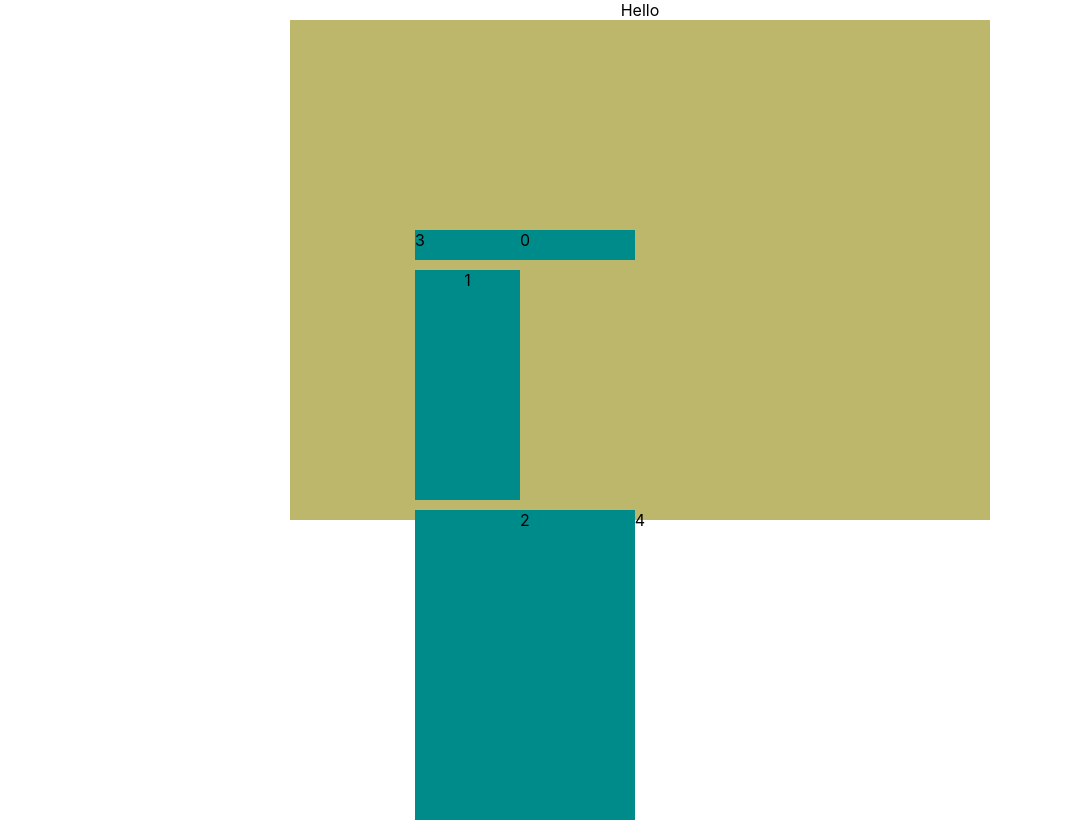
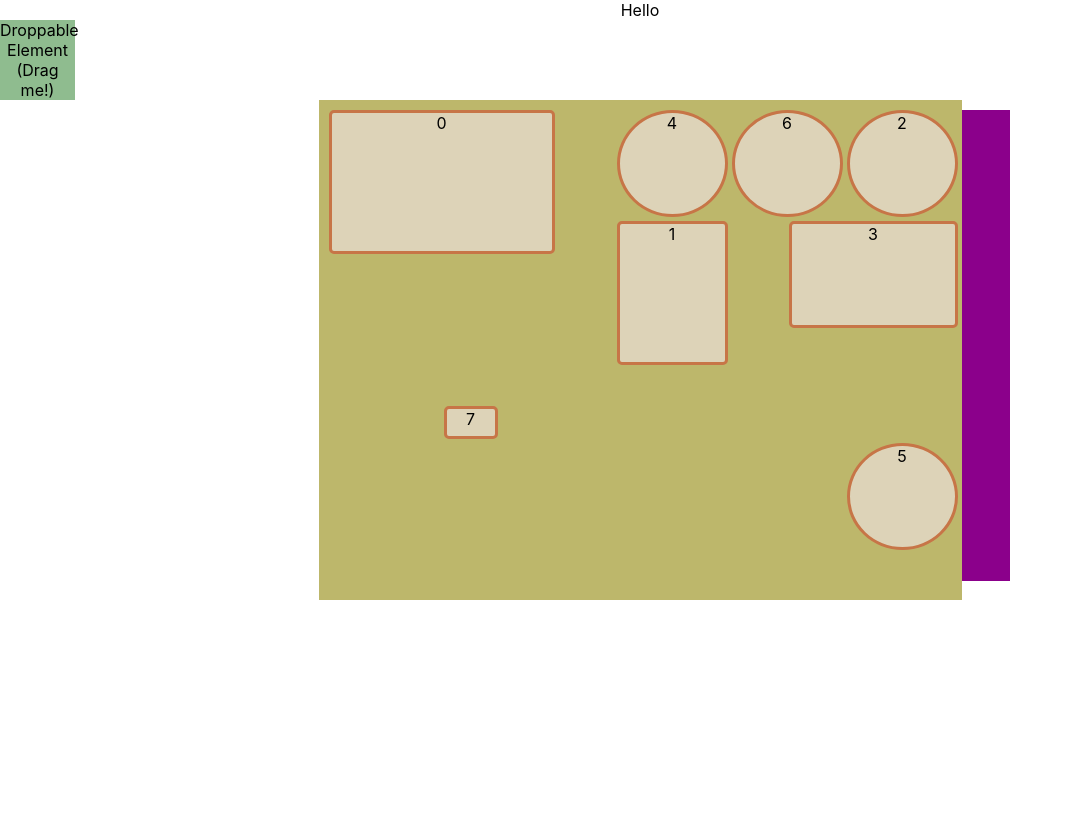
Before and after one commit to nblack0917/react-grid-test, a React (Create React App) app: page / in a window 1280 px wide. Shown: the whole page, without its empty margins (0-1073 px from the left). After the commit the page ends 800 px from the top, so only its background shows below. Built offline with nearby package versions, Linux system fonts and the light colour scheme.

Commit message:
container grid working, droppable element almost there

```diff
--- a/src/GridComp/GridComp.css
+++ b/src/GridComp/GridComp.css
@@ -1,5 +1,8 @@
 .gridBox {
-  background: darkcyan;
+  background: #ddd3b8;
+  border: 3px solid #c77547;
+  border-radius: 5px;
+  /* margin-bottom: 10px; */
 }
 
 .layout {
@@ -10,7 +13,24 @@
 
 .gridContainer {
   background: darkkhaki;
-  width: 700px;
+  width: 643px;
   height: 500px;
   margin: 0 auto;
 }
+
+.lastElement {
+  /* display: none; */
+  background: darkmagenta;
+}
+
+.round {
+  background: #ddd3b8;
+  border: 3px solid #c77547;
+  border-radius: 5px;
+  border-radius: 50%;
+}
+
+.droppable-element {
+  width: 75px;
+  background: darkseagreen;
+}
--- a/src/GridComp/GridComp.js
+++ b/src/GridComp/GridComp.js
@@ -7,48 +7,92 @@ import './GridComp.css'
 
 const ReactGridLayout = WidthProvider(RGL);
 
+let itemNum = 9;
+
+// const layoutList = [
+//     {i: '0', x: 0, y: 0, w: 4, h: 4, minH: 2, maxH: 2, isResizable: false, isDraggable: true},
+//     {i: '1', x: 5, y: 3, w: 2, h: 4, minH: 2, maxH: 2, isResizable: false, isDraggable: true},
+//     {i: '2', x: 9, y: 0, w: 2, h: 3, minH: 2, maxH: 2, isResizable: false, isDraggable: true},
+//     {i: '3', x: 8, y: 3, w: 3, h: 3, minH: 2, maxH: 2, isResizable: false, isDraggable: true},
+//     {i: '4', x: 5, y: 0, w: 2, h: 3, minH: 2, maxH: 2, isResizable: false, isDraggable: true},
+//     {i: '5', x: 9, y: 9, w: 2, h: 3, minH: 2, maxH: 2, isResizable: false, isDraggable: true},
+//     {i: '6', x: 7, y: 0, w: 2, h: 3, minH: 2, maxH: 2, isResizable: false, isDraggable: true},
+//     {i: '7', x: 12, y: 0, w: 1, h: 13, static: true},
+//   ];
+
 class MyFirstGrid extends React.Component {
     static defaultProps = {
         className: "layout",
-        items: 5,
+        items: itemNum,
         cols: 12,
-        rowHeight:30 ,
+        rowHeight: 27,
         width: 500,
         onLayoutChange: function() {},
         // This turns off compaction so you can place items wherever.
-        verticalCompact: false
+        // verticalCompact: false,
+        compactType: null,
+        preventCollision: true,
       };
       constructor(props) {
         super(props);
 
-        const layout = this.generateLayout();
-        this.state = { layout };
+        // const layout = this.generateLayout();
+        // this.state = { layoutList };
+        this.state = { layoutList: [
+            {i: '0', x: 0, y: 0, w: 4, h: 4, minH: 2, maxH: 2, isResizable: false, isDraggable: true},
+            {i: '1', x: 5, y: 3, w: 2, h: 4, minH: 2, maxH: 2, isResizable: false, isDraggable: true},
+            {i: '2', x: 9, y: 0, w: 2, h: 3, minH: 2, maxH: 2, isResizable: false, isDraggable: true},
+            {i: '3', x: 8, y: 3, w: 3, h: 3, minH: 2, maxH: 2, isResizable: false, isDraggable: true},
+            {i: '4', x: 5, y: 0, w: 2, h: 3, minH: 2, maxH: 2, isResizable: false, isDraggable: true},
+            {i: '5', x: 9, y: 9, w: 2, h: 3, minH: 2, maxH: 2, isResizable: false, isDraggable: true},
+            {i: '6', x: 7, y: 0, w: 2, h: 3, minH: 2, maxH: 2, isResizable: false, isDraggable: true},
+            {i: '7', x: 2, y: 8, w: 1, h: 1, minH: 2, maxH: 1, isResizable: false, isDraggable: true},
+            {i: '8', x: 12, y: 0, w: 1, h: 13, static: true},
+          ] };
       }
 
       generateDOM() {
-        return _.map(_.range(this.props.items), function(i) {
+        let lastItem = this.state.layoutList.length - 1
+        return _.map(_.range(itemNum), function(i) {
+            console.log(i)
+            if ( i===2 || i === 4 || i === 5 || i === 6) {
+                return (
+                    <div key={i} className="round">
+                      <span className="text">{i}</span>
+                    </div>
+                  );
+            } else if ( i==lastItem) {
+                return (
+                    <div key={i} className="lastElement">
+                      {/* <span className="text">{i}</span> */}
+                    </div>
+                  );
+            } else {
           return (
             <div key={i} className="gridBox">
               <span className="text">{i}</span>
             </div>
           );
+            }
         });
       }
 
-      generateLayout() {
-        const p = this.props;
-        return _.map(new Array(p.items), function(item, i) {
-          const y = _.result(p, "y") || Math.ceil(Math.random() * 4) + 1;
-          return {
-            x: (i * 2) % 12,
-            y: Math.floor(i / 6) * y,
-            w: 2,
-            h: y,
-            i: i.toString(),
-            isResizable: false,
-          };
-        });
-      }
+    //   generateLayout() {
+    //     const p = this.props;
+    //     return _.map(new Array(p.items), function(item, i) {
+    //       const y = _.result(p, "y") || Math.ceil(Math.random() * 4) + 1;
+    //       return {
+    //         x: (i * 2) % 12,
+    //         y: Math.floor(i / 6) * y,
+    //         w: y,
+    //         h: y,
+    //         i: i.toString(),
+    //         isResizable: false,
+    //         minH: 1,
+    //         maxH: 1,
+    //       };
+    //     });
+    //   }
 
       onLayoutChange(layout) {
         this.props.onLayoutChange(layout);
@@ -57,28 +101,78 @@ class MyFirstGrid extends React.Component {
       onDragStop(layout) {
           console.log(layout)
       }
+      onDrop = (layout, layoutItem, _event) => {
+        // alert(`Dropped element props:\n${JSON.stringify(layoutItem, ['x', 'y', 'w', 'h'], 2)}`);
+        // console.log("layout before", layout)
+        let stateList = this.state.layoutList
+        const itemX= layoutItem.x; const itemY= layoutItem.y; const itemW= layoutItem.w; const itemH= layoutItem.h;
+        console.log(layoutItem)
+        const layoutLength = stateList.length
+        const lastItem = parseInt(stateList[layoutLength - 1].i)
+        // const lastItem = layoutList[layoutLength - 1]
+        const newIInt = lastItem+1;
+        const newIString = newIInt.toString();
+        const newItem = {i: lastItem.toString(), x: itemX, y: itemY, w: itemW, h: itemH, minH: 1, maxH: 1, isResizable: false, isDraggable: true}
+        const newLastItem = {i: newIString, x: 12, y: 0, w: 1, h: 13, static: true}
+        // for (let item in layoutList) {
+        //     if (parseInt(layoutList[item].i) === lastItem) {
+        //         layoutList[item] = {i: newIString, x: 12, y: 0, w: 1, h: 13, static: true}
+        //         break;
+        //     }
+        // }
+        stateList.pop()
+        itemNum++;
+        // this.state.layout.items++
+        stateList.push(newItem)
+        stateList.push(newLastItem)
+        console.log("itemX", itemX)
+        console.log("stateList", stateList)
+        this.setState({ layoutList: stateList})
+        // console.log("layout after", this.state.layoutList)
+        // console.log("lastItem", lastItem)
+        // console.log("newIString", newIString)
+        // console.log("itemNum", itemNum)
+        // console.log("layout Item", this.state.layoutItem)
+        // console.log("_event", _event)
+        // this.onLayoutChange(this.state.layoutList)
+
+      };
+
+      componentDidUpdate() {
+          this.generateDOM()
+      }
 
   render() {
     // layout is an array of objects, see the demo for more complete usage
-    const layout = [
-      {i: '0', x: 2, y: 5, w: 4, h: 1, isResizable: false, isDraggable: true},
-      {i: '1', x: 2, y: 2, w: 2, h: 6, isResizable: false, isDraggable: true},
-      {i: '2', x: 2, y: 4, w: 4, h: 8, isResizable: false, isDraggable: true},
-      {i: '3', x: 2, y: 5, w: 0, h: 7, isResizable: false, isDraggable: true},
-      {i: '4', x: 2, y: 5, w: 8, h: 0, isResizable: false, isDraggable: true},
-    ];
+    // console.log(this.state.layoutList)
     return (
+            <div>
+                <div
+                    className="droppable-element"
+                    draggable={true}
+                    unselectable="on"
+                    // this is a hack for firefox
+                    // Firefox requires some kind of initialization
+                    // which we can do by adding this attribute
+                    // @see https://bugzilla.mozilla.org/show_bug.cgi?id=568313
+                    onDragStart={e => e.dataTransfer.setData("text/plain", "")}
+                    >
+                    Droppable Element (Drag me!)
+                </div>
                         <div className="gridContainer">
                 <ReactGridLayout
 
-              layout={layout}
+                  layout={this.state.layoutList}
                   onLayoutChange={this.onLayoutChange}
                   onDragStop={this.onDragStop}
                   isBounded={true}
+                  onDrop={this.onDrop}
+                  isDroppable={true}
                   {...this.props}
                 >
                   {this.generateDOM()}
                 </ReactGridLayout>
+                        </div>
             </div>
       );
   }
```
Lines whose indentation alone changed are shown as unchanged.
